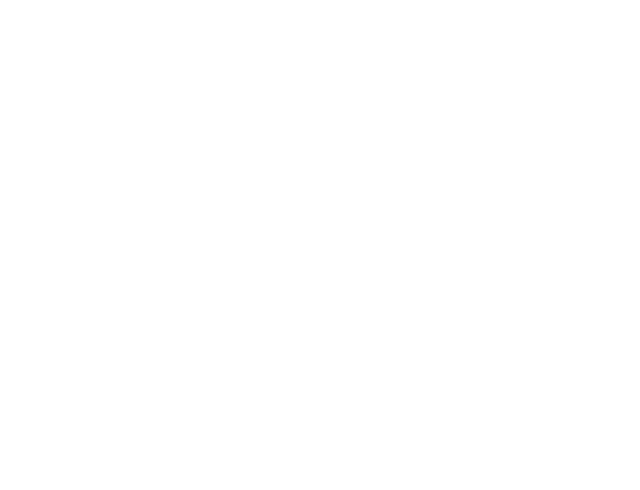
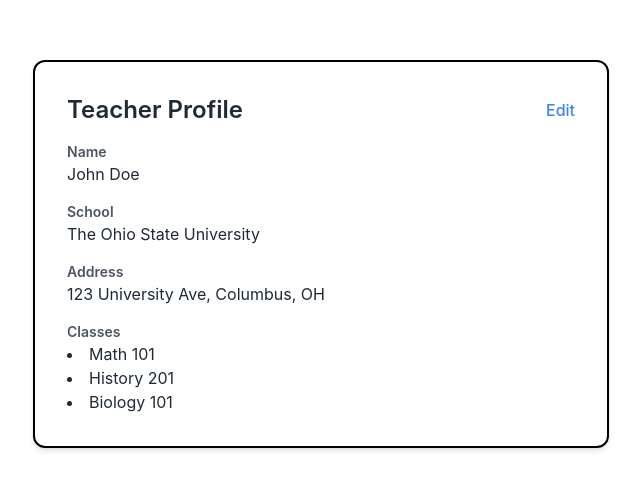
Before and after one commit to cfgcolumbus24/Team-4, a React (Create React App) app in the folder project/: page / in a window 1280 px wide. Before the commit this address had no page. Shown: the part 140-630 px from the top of the page, without its empty margins (397-1037 px from the left). Built offline with nearby package versions, Linux system fonts and the light colour scheme.

Commit message:
dont worry about this

```diff
--- a/project/src/App.js
+++ b/project/src/App.js
@@ -10,7 +10,7 @@ function App() {
       <Routes>
 
         {/* Route for the User Profile page */}
-        <Route path="/profile" element={<TeacherProfile />} />
+        <Route path="/" element={<TeacherProfile />} />
 
       </Routes>
     </Router>
```
